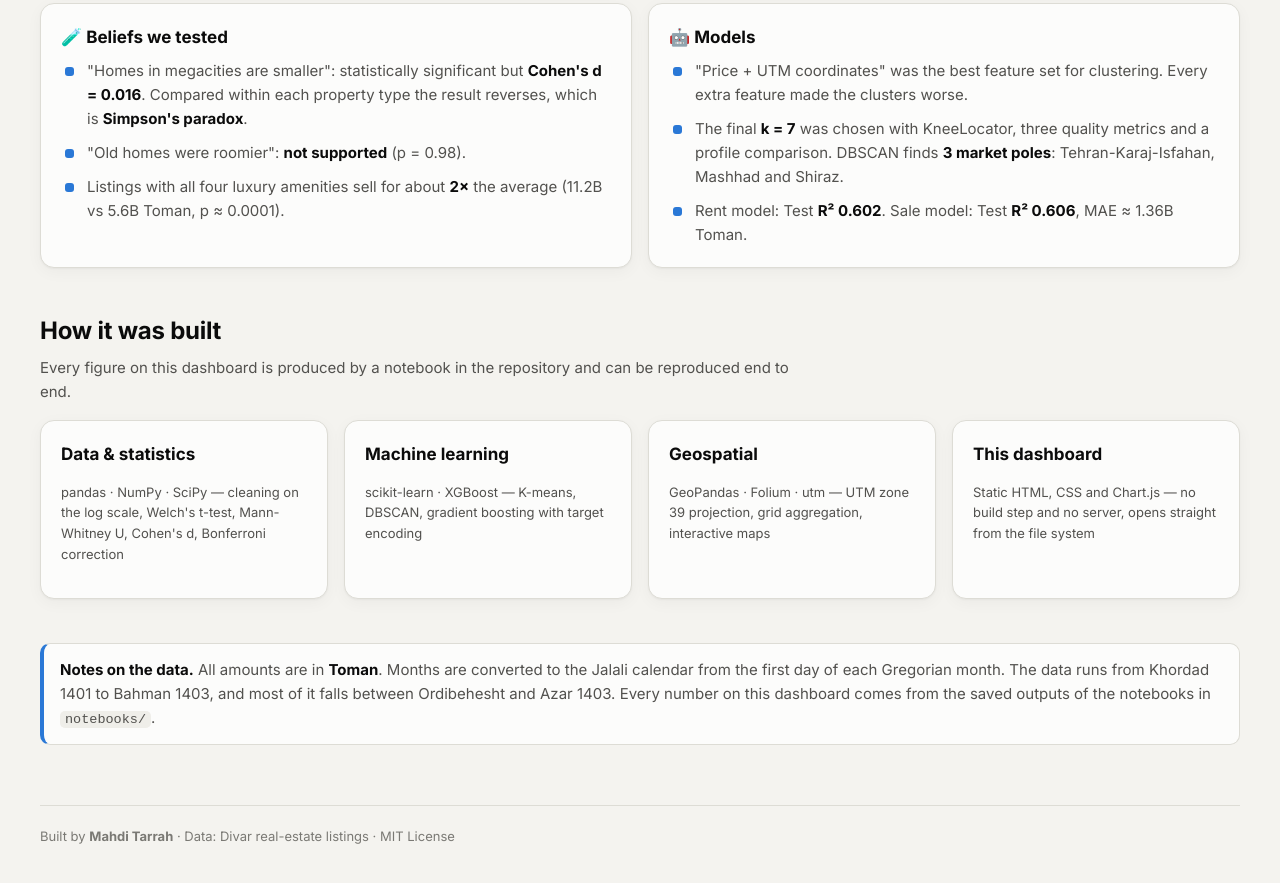
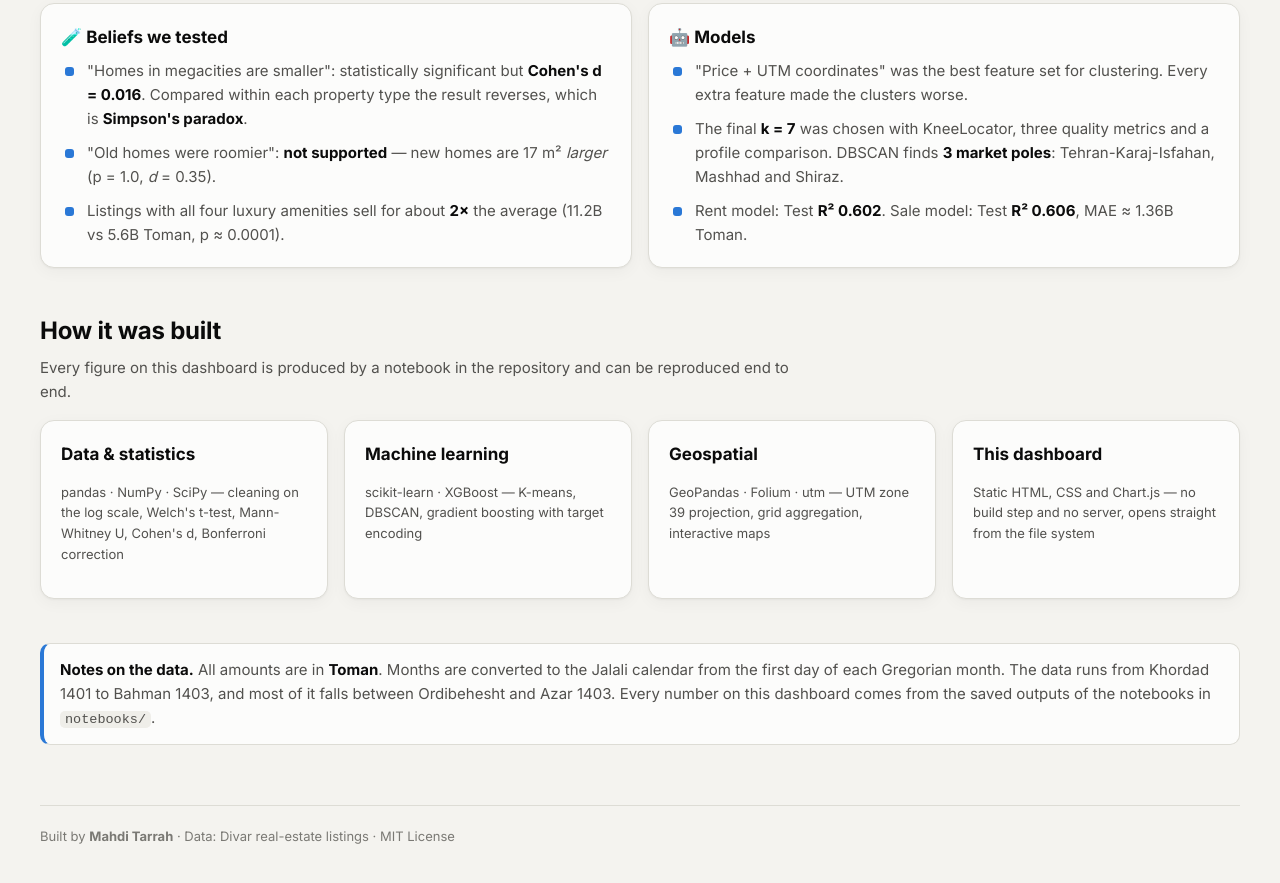
Before and after one commit to Mahdi-Tarrah/divar-iran-housing-analysis, a plain HTML site: page dashboard/index.html in a window 1280 px wide. Shown: the part 2125-3008 px from the top of the page. Drawn offline with Linux system fonts and the light colour scheme.

Commit message:
Correct stale H2 p-value on the dashboard landing page

```diff
--- a/dashboard/index.html
+++ b/dashboard/index.html
@@ -105,7 +105,7 @@
         <h3>🧪 Beliefs we tested</h3>
         <ul class="findings">
           <li>"Homes in megacities are smaller": statistically significant but <b>Cohen's d = 0.016</b>. Compared within each property type the result reverses, which is <b>Simpson's paradox</b>.</li>
-          <li>"Old homes were roomier": <b>not supported</b> (p = 0.98).</li>
+          <li>"Old homes were roomier": <b>not supported</b> &mdash; new homes are 17 m² <i>larger</i> (p = 1.0, <i>d</i> = 0.35).</li>
           <li>Listings with all four luxury amenities sell for about <b>2×</b> the average (11.2B vs 5.6B Toman, p ≈ 0.0001).</li>
         </ul>
       </div>
```
